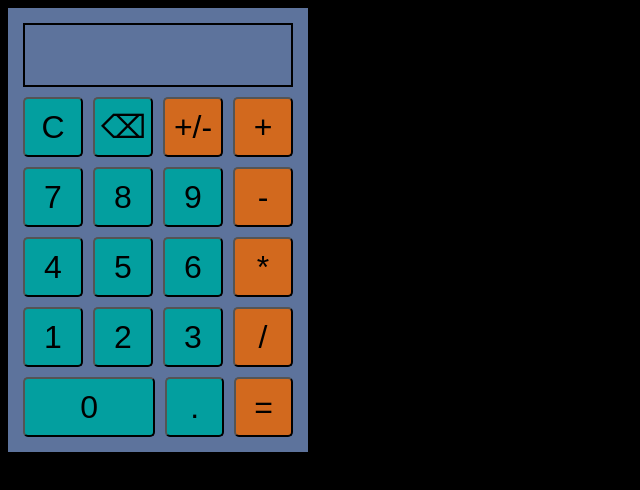
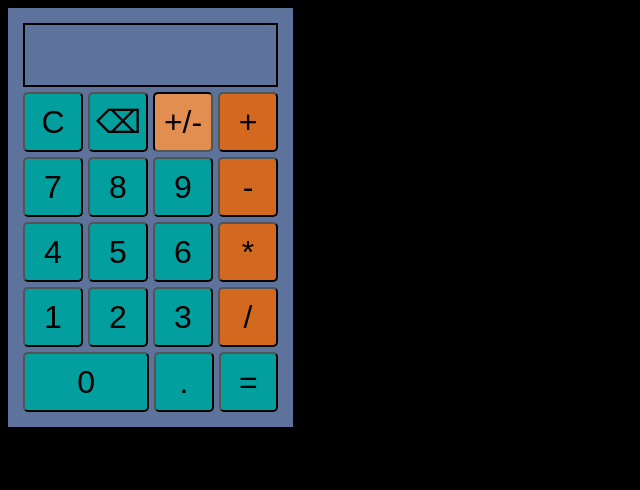
Before and after one commit to RaihanSharif/calculator, a plain HTML site: page index.html in a window 1280 px wide. Both pictures are taken after a click on the button "+/-". Shown: the whole page, without its empty margins (0-640 px from the left). Drawn offline with Linux system fonts and the light colour scheme.

Commit message:
currently selected oeprator stays highlighted

```diff
--- a/calculator.js
+++ b/calculator.js
@@ -33,40 +33,60 @@ function operate(num1, operator, num2) {
 const calcContainer = document.querySelector('#calc-container');
 let display = document.querySelector('#display');
 let isLastButtonOperator = false;
+let currentOperator = display;
+
+function getOperand(tg) {
+    second += tg.value;
+    display.textContent = second;
+    isLastButtonOperator = false;
+
+}
+
+function clearAll() {
+    // clears operands, operator and screen
+}
+function backspace() {
+    // backspace on the operand
+}
+
+function compute(target) {
+    /*
+    if first is empty:
+        move second into first and display first
+        set second to ''
+
+    if first is not empty:
+        first = operate(first, operator, second)
+        second = ''
+        display first
+    update operator
+    */
+    if (first === '') {
+        first = second;
+        second = '';
+        operator = target.value;
+        isLastButtonOperator = true;
+        display.textContent = first;
+    } else {
+        first = operate(parseFloat(first), operator, parseFloat(second));
+        second = '';
+        display.textContent = first;
+        operator = target.value;
+    }
+}
+
 calcContainer.addEventListener('click', (event) => {
     const target = event.target;
 
     if (target.classList.contains('numeric')) {
-        second += target.value;
-        display.textContent = second;
-        isLastButtonOperator = false;
+        getOperand(target);
     }
 
     if(target.classList.contains('operator')) {
-        isLastButtonOperator = true;
-        if (first != '') {
-            first = operate(parseFloat(first), operator, parseFloat(second));
-            console.log(`I'm in first if, first: ${first}, second: ${second}.`);
-            second = '';
-            display.textContent = first;
-            console.log('button1 pressed: ' +target.textContent);
-            if (['+', '-', '/', '*'].includes(target.textContent)) {
-                operator = target.textContent;
-                console.log('math1 operator ' + operator);
-            }
-
-        }
-        if (first == '') {
-            first = second;
-            second = ''
-            console.log(`I'm in second if, first: ${first}, second: ${second}.`);
-            console.log('button2 pressed: ' +target.textContent);
-            if (['+', '-', '/', '*'].includes(target.textContent)) {
-                operator = target.textContent;
-                console.log(`math2 operator saved ${operator}, first: ${first}, second: ${second}`);
-            }
-            display.textContent = first;
-        }
+        currentOperator.classList.remove("active");
+        currentOperator = target;
+        currentOperator.classList.add("active");
+        compute(target);
     }
 });
 
@@ -75,8 +95,8 @@ first = the result of previous operands
 second = always the place for new operands
 
 on click press numeric:
-    second += button value
-    display second
+            second += button value  //moved to fuction
+            display second
 
 on click math operator:
     if last press was a math operator
--- a/index.html
+++ b/index.html
@@ -12,33 +12,33 @@
         <div class="row" id="row-1">
             <button class="btn" id="clear">C</button>
             <button class="btn" id="backspace">&#x232B</button>
-            <button class="btn operator" id="sign">+/-</button>
-            <button class="btn operator" id="plus">+</button>
+            <button class="btn operator" id="sign" value="+/-">+/-</button>
+            <button class="btn operator" id="plus" value="+">+</button>
         </div>
         <div class="row" id="row-2">
             <button class="btn numeric" id="btn-7" value="7">7</button>
             <button class="btn numeric" id="btn-8" value="8">8</button>
             <button class="btn numeric" id="btn-9" value="9">9</button>
-            <button class="btn operator" id="minus">-</button>
+            <button class="btn operator" id="minus"value="-">-</button>
         </div>
         <div class="row" id="row-3">
             <button class="btn numeric" id="btn-4" value="4">4</button>
             <button class="btn numeric" id="btn-5" value="5">5</button>
             <button class="btn numeric" id="btn-6" value="6">6</button>
-            <button class="btn operator" id="multiply">*</button>
+            <button class="btn operator" id="multiply" value="*">*</button>
         </div>
 
         <div class="row" id="row-4">
             <button class="btn numeric" id="btn-1" value="1">1</button>
             <button class="btn numeric" id="btn-2" value="2">2</button>
             <button class="btn numeric" id="btn-3" value="3">3</button>
-            <button class="btn operator" id="divide">/</button>
+            <button class="btn operator" id="divide" value="/">/</button>
         </div>
 
         <div class="row" id="row-5">
-            <button class="btn numeric" id="btn-0">0</button>
-            <button class="btn numeric" id="decimal">.</button>
-            <button class="btn operator" id="equals">=</button>
+            <button class="btn numeric" id="btn-0" value="0">0</button>
+            <button class="btn numeric" id="decimal" value=".">.</button>
+            <button class="btn" id="equals" value="=">=</button>
         </div>
     </div>
 </body>
--- a/style.css
+++ b/style.css
@@ -10,7 +10,7 @@ body {
     padding: 15px;
     display: flex;
     flex-direction: column;
-    gap: 10px;
+    gap: 5px;
 }
 
 #display {
@@ -19,7 +19,7 @@ body {
 
 .row {
     display: flex;
-    gap: 10px;
+    gap: 5px;
     height: 60px;
 }
 
@@ -35,11 +35,26 @@ body {
 }
 
 .btn:active {
+    border-style: inset;
     background-color: rgb(1, 117, 117);
 }
 
+
 .operator {
-    background-color: chocolate;
+    background-color: rgb(210, 105, 30);
+}
+
+.operator:hover {
+    background-color: rgb(226, 132, 50);
+}
+.operator:active {
+    border-style: inset;
+    background-color: rgb(226, 142, 81);
+}
+
+.active {
+    border-style: inset;
+    background-color: rgb(226, 142, 81);
 }
 
 #btn-0 {
```
